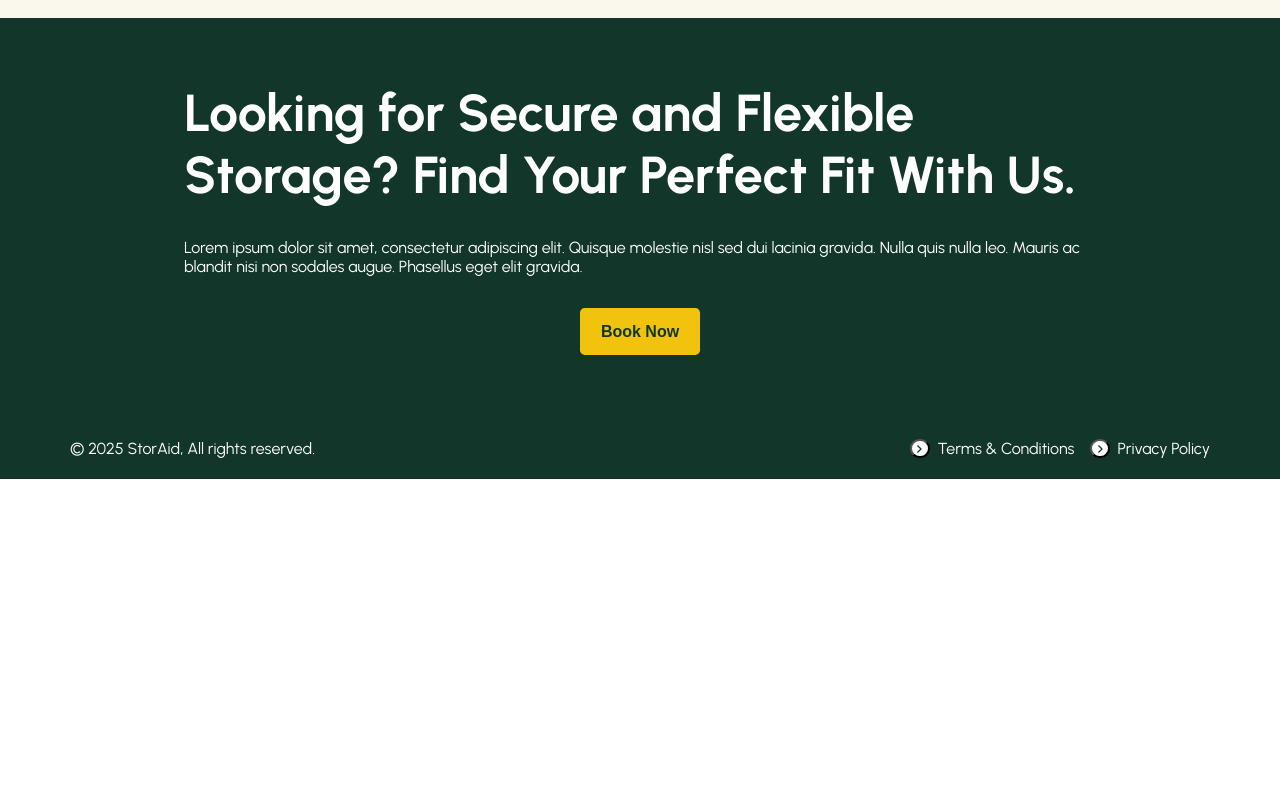
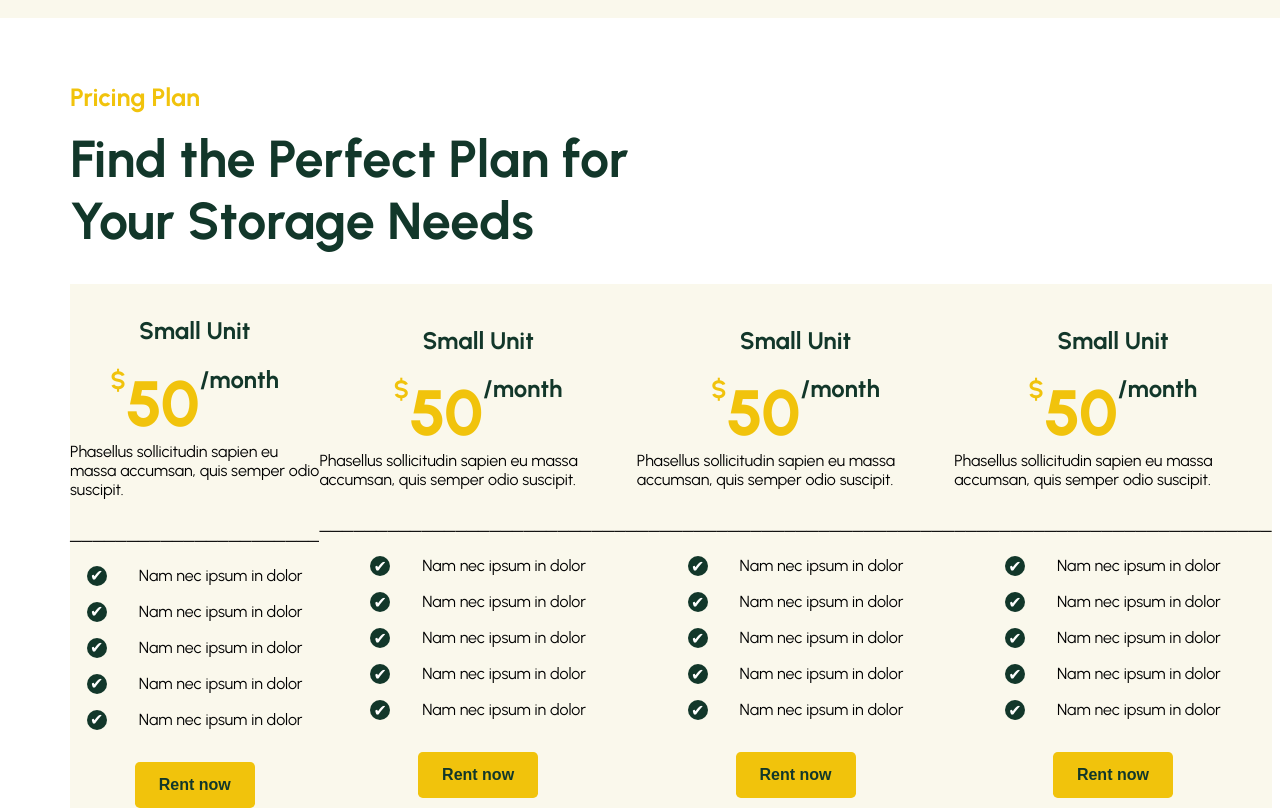
Before and after one commit to Mannelito-1/React-storaid-uppgift, a React (Vite) app: page /about in a window 1280 px wide. Shown: the part 3280-4090 px from the top of the page. Before the commit the page ends 3759 px from the top, so only its background shows below. Built offline with nearby package versions, Linux system fonts and the light colour scheme.

Commit message:
Add Pricing component and styles, including pricing cards and layout

```diff
--- a/src/App.jsx
+++ b/src/App.jsx
@@ -8,6 +8,7 @@ import Footer from './components/Footer'
 import Services from './components/Services'
 import ChooseUs from './components/ChooseUs'
 import BookNow from './components/BookNow'
+import Pricing from './components/Pricing'
 
 function App() {
   return (
@@ -26,6 +27,8 @@ function App() {
 
     <ChooseUs/>
 
+    <Pricing/>
+
     <BookNow/>
 
 
--- /dev/null
+++ b/src/components/Pricing.jsx
@@ -0,0 +1,152 @@
+import React from "react";
+import Titlecomp from "./Titlecomp";
+import Btn from "./Btn";
+
+function Pricing() {
+  return (
+    <>
+      <section className="pricing">
+        <Titlecomp
+          h4Title="Pricing Plan"
+          h3Title="Find the Perfect Plan for Your Storage Needs"
+        />
+        <div className="container-space">
+            <div className="pricingCard">
+                <h5>Small Unit</h5>
+                <div className="priceNumber">
+                    <h4>$</h4>
+                    <h2>50</h2>
+                    <h5>/month</h5>
+                </div>
+                <p>Phasellus sollicitudin sapien eu massa accumsan, quis semper odio suscipit.</p>
+                <p className="line">──────────────────────</p>
+                <div className="priceP">
+                    <p className="checkmark">✔</p>
+                    <p>Nam nec ipsum in dolor</p>
+                </div>
+                   <div className="priceP">
+                    <p className="checkmark">✔</p>
+                    <p>Nam nec ipsum in dolor</p>
+                </div>
+                   <div className="priceP">
+                    <p className="checkmark">✔</p>
+                    <p>Nam nec ipsum in dolor</p>
+                </div>
+                   <div className="priceP">
+                    <p className="checkmark">✔</p>
+                    <p>Nam nec ipsum in dolor</p>
+                </div>
+                   <div className="priceP">
+                    <p className="checkmark">✔</p>
+                    <p>Nam nec ipsum in dolor</p>
+                </div>
+                <div className="pricing-btn">
+                    <Btn btnText="Rent now"/>
+                </div>
+            </div>
+            <div className="pricingCard">
+                <h5>Small Unit</h5>
+                <div className="priceNumber">
+                    <h4>$</h4>
+                    <h2>50</h2>
+                    <h5>/month</h5>
+                </div>
+                <p>Phasellus sollicitudin sapien eu massa accumsan, quis semper odio suscipit.</p>
+                <p className="line">────────────────────────────</p>
+                <div className="priceP">
+                    <p className="checkmark">✔</p>
+                    <p>Nam nec ipsum in dolor</p>
+                </div>
+                   <div className="priceP">
+                    <p className="checkmark">✔</p>
+                    <p>Nam nec ipsum in dolor</p>
+                </div>
+                   <div className="priceP">
+                    <p className="checkmark">✔</p>
+                    <p>Nam nec ipsum in dolor</p>
+                </div>
+                   <div className="priceP">
+                    <p className="checkmark">✔</p>
+                    <p>Nam nec ipsum in dolor</p>
+                </div>
+                   <div className="priceP">
+                    <p className="checkmark">✔</p>
+                    <p>Nam nec ipsum in dolor</p>
+                </div>
+                <div className="pricing-btn">
+                    <Btn btnText="Rent now"/>
+                </div>
+            </div>
+            <div className="pricingCard">
+                <h5>Small Unit</h5>
+                <div className="priceNumber">
+                    <h4>$</h4>
+                    <h2>50</h2>
+                    <h5>/month</h5>
+                </div>
+                <p>Phasellus sollicitudin sapien eu massa accumsan, quis semper odio suscipit.</p>
+                <p className="line">────────────────────────────</p>
+                <div className="priceP">
+                    <p className="checkmark">✔</p>
+                    <p>Nam nec ipsum in dolor</p>
+                </div>
+                   <div className="priceP">
+                    <p className="checkmark">✔</p>
+                    <p>Nam nec ipsum in dolor</p>
+                </div>
+                   <div className="priceP">
+                    <p className="checkmark">✔</p>
+                    <p>Nam nec ipsum in dolor</p>
+                </div>
+                   <div className="priceP">
+                    <p className="checkmark">✔</p>
+                    <p>Nam nec ipsum in dolor</p>
+                </div>
+                   <div className="priceP">
+                    <p className="checkmark">✔</p>
+                    <p>Nam nec ipsum in dolor</p>
+                </div>
+                <div className="pricing-btn">
+                    <Btn btnText="Rent now"/>
+                </div>
+            </div>
+            <div className="pricingCard">
+                <h5>Small Unit</h5>
+                <div className="priceNumber">
+                    <h4>$</h4>
+                    <h2>50</h2>
+                    <h5>/month</h5>
+                </div>
+                <p>Phasellus sollicitudin sapien eu massa accumsan, quis semper odio suscipit.</p>
+                <p className="line">────────────────────────────</p>
+                <div className="priceP">
+                    <p className="checkmark">✔</p>
+                    <p>Nam nec ipsum in dolor</p>
+                </div>
+                   <div className="priceP">
+                    <p className="checkmark">✔</p>
+                    <p>Nam nec ipsum in dolor</p>
+                </div>
+                   <div className="priceP">
+                    <p className="checkmark">✔</p>
+                    <p>Nam nec ipsum in dolor</p>
+                </div>
+                   <div className="priceP">
+                    <p className="checkmark">✔</p>
+                    <p>Nam nec ipsum in dolor</p>
+                </div>
+                   <div className="priceP">
+                    <p className="checkmark">✔</p>
+                    <p>Nam nec ipsum in dolor</p>
+                </div>
+                <div className="pricing-btn">
+                    <Btn btnText="Rent now"/>
+                </div>
+            </div>
+        </div>
+      </section>
+    </>
+  );
+}
+
+export default Pricing;
--- a/src/index.css
+++ b/src/index.css
@@ -392,6 +392,64 @@ h6 {
   }
 }
 
+
+
+.pricing {
+  padding-block:var(--section-spacing) ;
+  background-color: white;
+
+  .top-text {
+    padding-bottom: 2rem;
+  }
+
+  .container-space {
+    display: flex;
+    justify-content: space-between;
+  }
+
+  .pricingCard{
+    background-color: var(--clr-light-yellow);
+    display: flex;
+    flex-direction:column ;
+    justify-content: center;
+    align-items: center;
+    padding-top: 2rem;
+    width: 20rem;
+
+  }
+
+  .priceNumber {
+    display: flex;
+    padding-top: 1.2rem;
+  }
+
+  .line {
+    padding-top: 2rem;
+  }
+
+  .priceP{
+    display: flex;
+    gap: 2rem;
+    padding-top: 1rem;
+
+  }
+
+  .checkmark {
+    display: flex;
+    background-color: var(--clr-dark-green);
+    color: white;
+    width: 20px;
+    height: 20px;
+    border-radius: 50%;
+    justify-content: center;
+    align-items: center;
+  }
+
+  .pricing-btn {
+    padding-top: 2rem;
+  }
+}
+
 .booknow {
   padding-block: var(--section-spacing);
   background-color: var(--clr-dark-green);
@@ -413,7 +471,7 @@ h6 {
     color: white;
   }
   .booknow-btn {
-    padding-top: 2rem;
+    padding-top: 1rem;
   }
 }
 
```
Also changed, not shown: src/components/Images/dollar-icon.svg (added).
